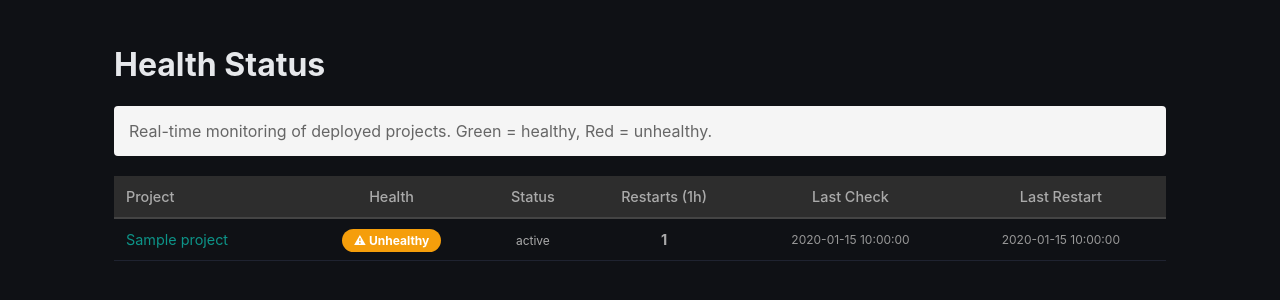
After one commit to fmonfasani/devps, a FastAPI app: template agent/devps_agent/templates/health_status.html in a window 1280 px wide. The commit adds this page. Shown: the top 300 px of the page. Run offline with FastAPI, Linux system fonts and the light colour scheme; the template is opened without the code that fills it: most values are stand-ins (such as "Sample title", 1, 10 or a date in 2020); parts of the project's set-up code (start-up, migrations or seed data) failed here and were passed over.

Commit message:
Add Health Status dashboard page with real-time monitoring

```diff
--- a/agent/devps_agent/templates/base.html
+++ b/agent/devps_agent/templates/base.html
@@ -67,6 +67,7 @@
     <nav>
       <a href="/dashboard">Projects</a>
       <a href="/dashboard/projects/new">New project</a>
+      <a href="/dashboard/health">Health Status</a>
       <a href="/dashboard/migrations">Migrations</a>
     </nav>
   </div>
--- /dev/null
+++ b/agent/devps_agent/templates/health_status.html
@@ -0,0 +1,84 @@
+{% extends "base.html" %}
+
+{% block content %}
+<h1>Health Status</h1>
+
+<div style="margin-bottom: 20px; padding: 15px; background: #f5f5f5; border-radius: 4px;">
+  <p style="margin: 0; color: #666;">Real-time monitoring of deployed projects. Green = healthy, Red = unhealthy.</p>
+</div>
+
+{% if health_data %}
+<table style="width: 100%; border-collapse: collapse;">
+  <thead>
+    <tr style="background: #2d2d2d; border-bottom: 2px solid #444;">
+      <th style="padding: 12px; text-align: left; color: #aaa;">Project</th>
+      <th style="padding: 12px; text-align: center; color: #aaa;">Health</th>
+      <th style="padding: 12px; text-align: center; color: #aaa;">Status</th>
+      <th style="padding: 12px; text-align: center; color: #aaa;">Restarts (1h)</th>
+      <th style="padding: 12px; text-align: center; color: #aaa;">Last Check</th>
+      <th style="padding: 12px; text-align: center; color: #aaa;">Last Restart</th>
+    </tr>
+  </thead>
+  <tbody>
+    {% for project in health_data %}
+    <tr style="border-bottom: 1px solid #444;">
+      <td style="padding: 12px;">
+        <a href="/dashboard/projects/{{ project.project_name }}" style="color: #0d9488; text-decoration: none;">
+          {{ project.project_name }}
+        </a>
+      </td>
+      <td style="padding: 12px; text-align: center;">
+        {% if project.health_status == "running" %}
+          <span style="background: #10b981; color: white; padding: 4px 12px; border-radius: 12px; font-size: 12px; font-weight: bold;">
+            ✓ Running
+          </span>
+        {% elif project.health_status == "dead" %}
+          <span style="background: #ef4444; color: white; padding: 4px 12px; border-radius: 12px; font-size: 12px; font-weight: bold;">
+            ✗ Dead
+          </span>
+        {% elif project.health_status == "unhealthy" %}
+          <span style="background: #f59e0b; color: white; padding: 4px 12px; border-radius: 12px; font-size: 12px; font-weight: bold;">
+            ⚠ Unhealthy
+          </span>
+        {% else %}
+          <span style="background: #6b7280; color: white; padding: 4px 12px; border-radius: 12px; font-size: 12px;">
+            ? Unknown
+          </span>
+        {% endif %}
+      </td>
+      <td style="padding: 12px; text-align: center; color: #aaa;">
+        <span style="font-size: 12px;">{{ project.status }}</span>
+      </td>
+      <td style="padding: 12px; text-align: center; color: #aaa;">
+        <span style="font-weight: bold;">{{ project.restart_count }}</span>
+      </td>
+      <td style="padding: 12px; text-align: center; color: #999; font-size: 12px;">
+        {% if project.last_health_check_at %}
+          {{ project.last_health_check_at[:19] }}
+        {% else %}
+          —
+        {% endif %}
+      </td>
+      <td style="padding: 12px; text-align: center; color: #999; font-size: 12px;">
+        {% if project.last_restart_at %}
+          {{ project.last_restart_at[:19] }}
+        {% else %}
+          —
+        {% endif %}
+      </td>
+    </tr>
+    {% endfor %}
+  </tbody>
+</table>
+{% else %}
+<div style="padding: 40px; text-align: center; color: #666;">
+  <p>No projects deployed yet.</p>
+</div>
+{% endif %}
+
+<style>
+table a:hover {
+  text-decoration: underline;
+}
+</style>
+{% endblock %}
```
Also changed, not shown: agent/devps_agent/dashboard.py (+12 -0 lines).
